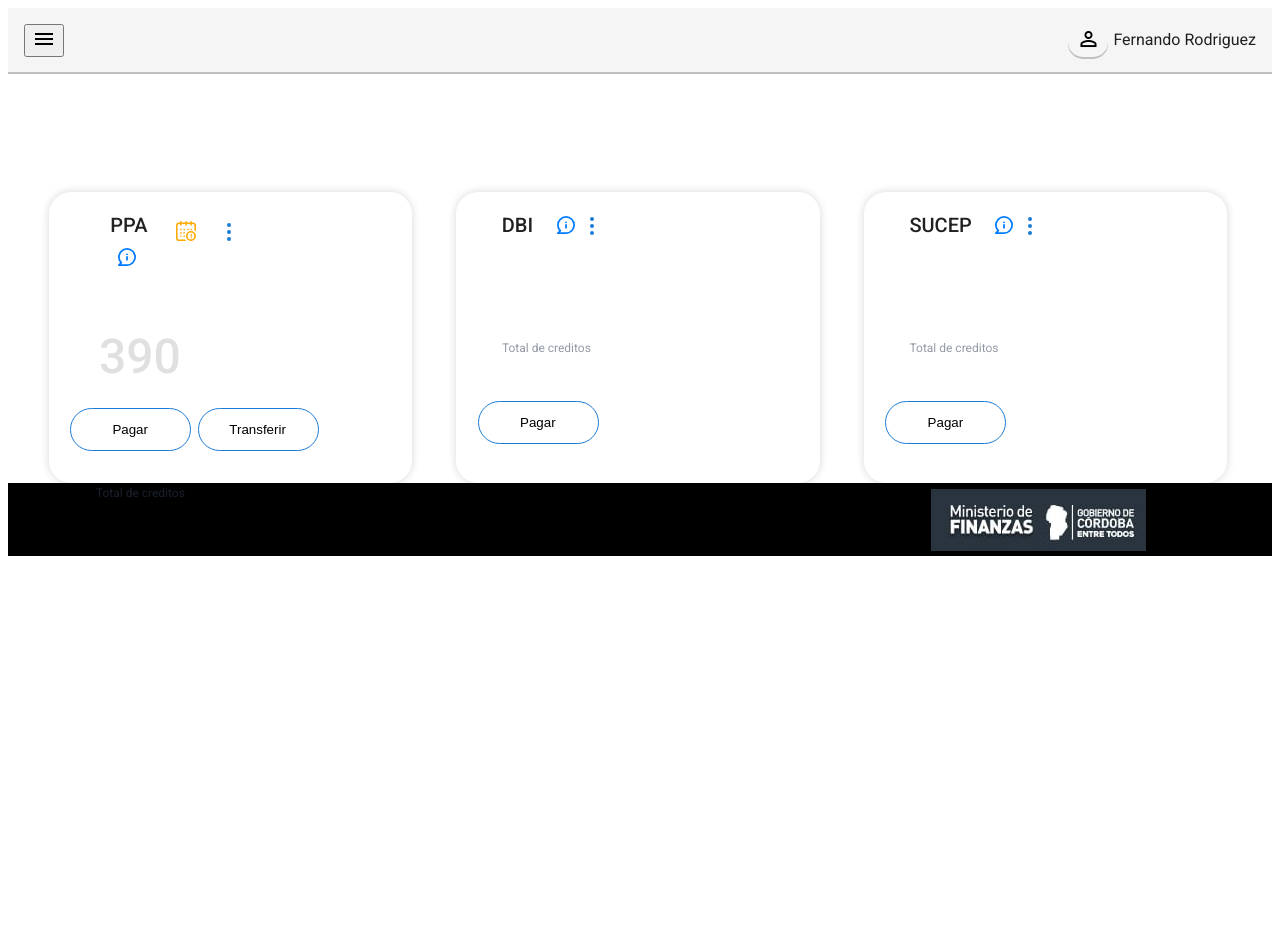
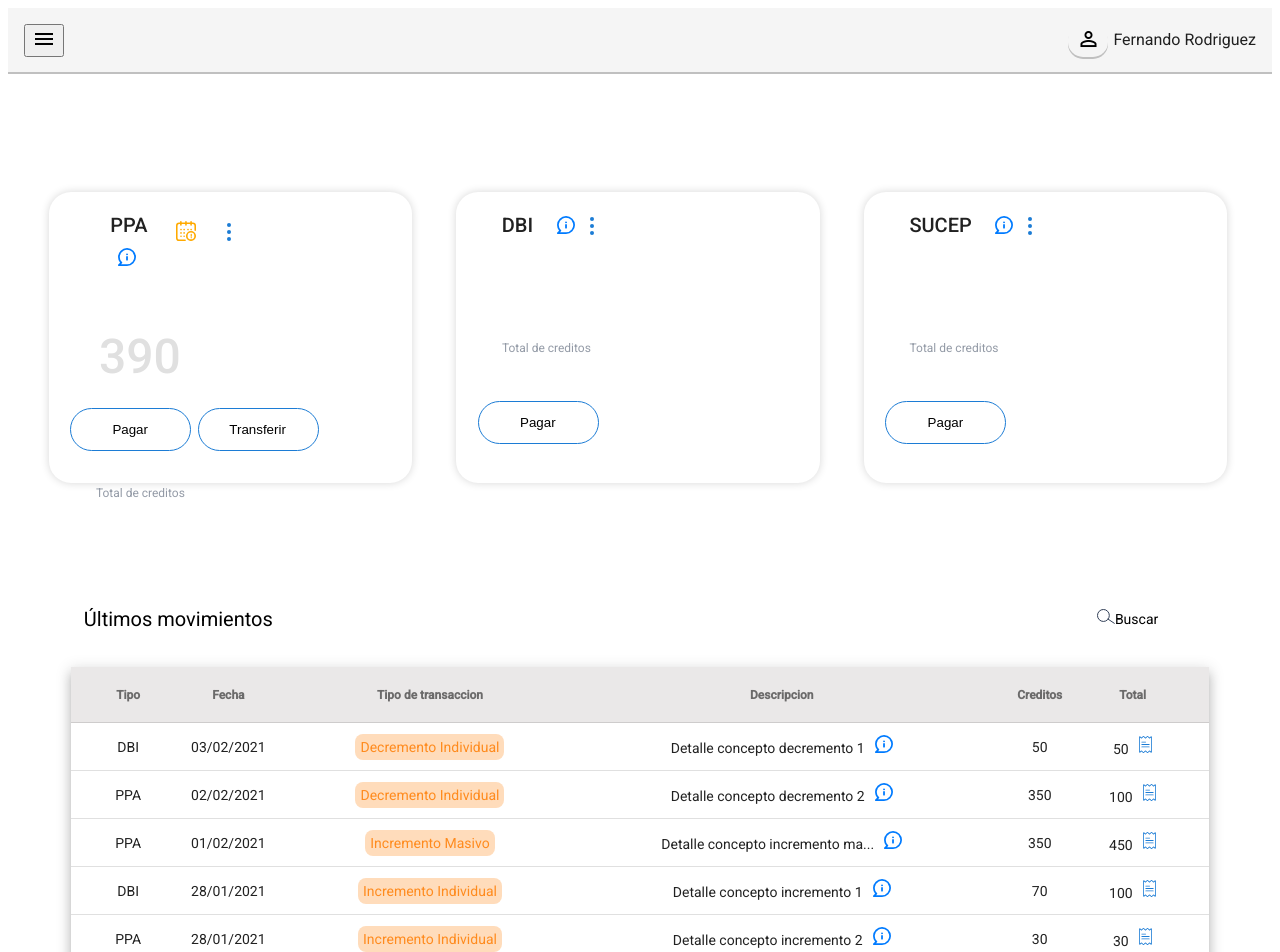
Before and after one commit to Diego-Tapia/wallet, an Angular app: page / in a window 1280 px wide. Shown: the top 952 px of the page. Before the commit the page ends 800 px from the top, so only its background shows below. Built offline with nearby package versions, Linux system fonts and the light colour scheme.

Commit message:
avances en data-table

```diff
--- a/src/app/shared/components/card/card.component.html
+++ b/src/app/shared/components/card/card.component.html
@@ -52,3 +52,4 @@
       </mat-card>
     </li>
 </ul>
+<app-operation-detail></app-operation-detail>
--- a/src/app/shared/components/operation-detail/operation-detail.component.html
+++ b/src/app/shared/components/operation-detail/operation-detail.component.html
@@ -1,42 +1,45 @@
-<table mat-table [dataSource]="dataSource" class="mat-elevation-z8">
+<div class="box">
+  <div class="one">Últimos movimientos</div>
+  <div class="two"><img src="../../../../assets/icons/Lupa.svg" class="icons"/>Buscar</div>
 
-  <!--- Note that these columns can be defined in any order.
-        The actual rendered columns are set as a property on the row definition" -->
+</div>
 
-  <!-- Position Column -->
+<table mat-table [dataSource]="dataSource" class="mat-elevation-z8 data-table">
+
+  <!-- type Column -->
   <ng-container matColumnDef="type">
     <th mat-header-cell *matHeaderCellDef>Tipo</th>
     <td mat-cell *matCellDef="let element"> {{element.type}} </td>
   </ng-container>
 
-  <!-- Name Column -->
+  <!-- date Column -->
   <ng-container matColumnDef="date">
     <th mat-header-cell *matHeaderCellDef>Fecha</th>
     <td mat-cell *matCellDef="let element"> {{element.date}} </td>
   </ng-container>
 
-  <!-- Weight Column -->
+  <!-- typet Column -->
   <ng-container matColumnDef="typet">
     <th mat-header-cell *matHeaderCellDef>Tipo de transaccion</th>
-    <td mat-cell *matCellDef="let element"> {{element.typet}} </td>
+    <td mat-cell *matCellDef="let element"><span class="type-color">{{element.typet}} </span></td>
   </ng-container>
 
-  <!-- Symbol Column -->
+  <!-- description Column -->
   <ng-container matColumnDef="description">
     <th mat-header-cell *matHeaderCellDef> Descripcion </th>
-    <td mat-cell *matCellDef="let element"> {{element.description}} </td>
+    <td mat-cell *matCellDef="let element"> {{element.description}}<img src="../../../../assets/icons/info.svg" class="icons"></td>
   </ng-container>
 
-  <!---->
+  <!--credit column-->
   <ng-container matColumnDef="credit">
     <th mat-header-cell *matHeaderCellDef> Creditos </th>
     <td mat-cell *matCellDef="let element"> {{element.credit}} </td>
   </ng-container>
 
-  <!---->
+  <!--total column-->
   <ng-container matColumnDef="total">
     <th mat-header-cell *matHeaderCellDef> Total </th>
-    <td mat-cell *matCellDef="let element"> {{element.total}} </td>
+    <td mat-cell *matCellDef="let element"> {{element.total}}<img src="../../../../assets/icons/invoice.svg" class="icons"></td>
   </ng-container>
 
   <tr mat-header-row *matHeaderRowDef="displayedColumns"></tr>
--- a/src/app/shared/components/operation-detail/operation-detail.component.sass
+++ b/src/app/shared/components/operation-detail/operation-detail.component.sass
@@ -1,2 +1,36 @@
 table
-  width: 100%
+  width: 90%
+th
+  font-weight: bold
+.data-table
+  margin-top: 3%
+  margin-bottom: 7%
+  margin-left: 5%
+tr.mat-header-row
+  height: 56px
+  background-color: #eae8e8
+.box
+  display: flex
+  margin-top: 10%
+.one
+  flex: 1 1 auto
+  margin-left: 6%
+  font-size: 20px
+.two
+  flex: 1 1 auto
+  text-align: end
+  margin-right: 9%
+.type-color
+  background-color: rgba(255, 139, 30, 0.3)
+  padding: 5px 5px
+  border-radius: 8px
+  color: #ff8b1e
+.icons
+  margin-left: 10px
+th.mat-header-cell
+    text-align: center
+th.mat-header-cell, td.mat-cell, td.mat-footer-cell
+    text-align: center
+td.mat-cell
+  font-family: 'Roboto'
+  font-weight: 400
--- a/src/app/shared/components/operation-detail/operation-detail.component.ts
+++ b/src/app/shared/components/operation-detail/operation-detail.component.ts
@@ -2,7 +2,7 @@ import { Component, OnInit } from '@angular/core';
 export interface PeriodicElement {
   date: string;
   type: string;
-  typet: number;
+  typet: string;
   description: string;
   credit: Number;
   total: number
@@ -10,11 +10,11 @@ export interface PeriodicElement {
 }
 
 const ELEMENT_DATA: PeriodicElement[] = [
-  {type: 'DBI', date: '03/02/2021', typet: 1.0079, description: 'Detalle concepto decremento 1', credit: 6, total: 50},
-  {type: 'PPA', date: '02/02/2021', typet: 4.0026, description: 'Detalle concepto decremento 2', credit: 5, total: 60},
-  {type: 'PPA', date: '01/02/2021', typet: 6.941, description: 'Detalle concepto incremento ma...', credit: 5, total: 30},
-  {type: 'DBI', date: '28/01/2021', typet: 9.0122, description: 'Detalle concepto incremento 1', credit: 5, total: 40},
-  {type: 'PPA', date: '28/01/2021', typet: 10.811, description: 'Detalle concepto incremento 2', credit: 5, total:70}
+  {type: 'DBI', date: '03/02/2021', typet: 'Decremento Individual', description: 'Detalle concepto decremento 1', credit: (50), total: 50},
+  {type: 'PPA', date: '02/02/2021', typet: 'Decremento Individual', description: 'Detalle concepto decremento 2', credit: (350), total: 100},
+  {type: 'PPA', date: '01/02/2021', typet: 'Incremento Masivo', description: 'Detalle concepto incremento ma...', credit: 350, total: 450},
+  {type: 'DBI', date: '28/01/2021', typet: 'Incremento Individual', description: 'Detalle concepto incremento 1', credit: 70, total: 100},
+  {type: 'PPA', date: '28/01/2021', typet: 'Incremento Individual', description: 'Detalle concepto incremento 2', credit: 30, total:30}
 ];
 
 @Component({
--- a/src/app/shared/layout-components/footer/footer-desk/footer-desk.component.sass
+++ b/src/app/shared/layout-components/footer/footer-desk/footer-desk.component.sass
@@ -3,4 +3,4 @@
     text-align: end
     padding-top: 6px
     padding-right: 10%
-.img-footer
+    width: 90%
```
Also changed, not shown: src/assets/icons/Lupa.svg (added), src/assets/icons/invoice.svg (added).
